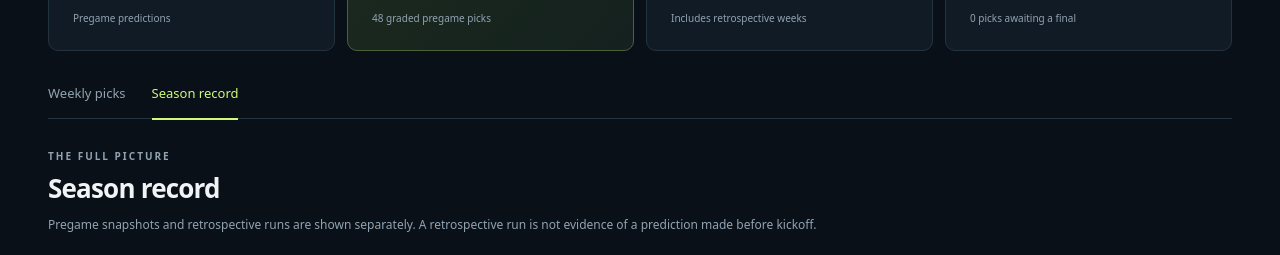
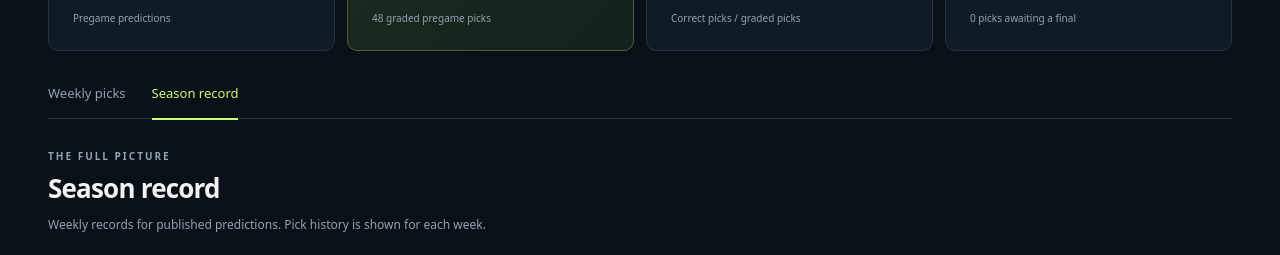
Before and after one commit to Dennisorf2020/nfl-picks, a plain HTML site: page index.html in a window 1280 px wide. Both pictures are taken after a click on the button "Season record". Shown: the part 534-789 px from the top of the page. Drawn offline with Linux system fonts and the light colour scheme.

Commit message:
Correct record descriptions for confirmed pregame history

```diff
--- a/index.html
+++ b/index.html
@@ -11,13 +11,13 @@
 <main>
 <div class="hero"><div><p class="eyebrow">WEEKLY INTELLIGENCE / SEASON TRACKER</p><h1>NFL<br><span>Robot</span></h1></div><div class="hero-mark" aria-hidden="true"><span>01—18</span><div class="field"><i></i><i></i><i></i><b>NFL<br>LAB</b><i></i><i></i><i></i></div></div></div><div class="status-bar"><span><span class="dot"></span> PUBLISHED RESULTS <span id="updated">Loading…</span></span><button id="refresh" type="button">Refresh results ↻</button></div>
 <p id="error" role="alert" hidden></p>
-<section class="metrics" aria-label="Season record"><article><span>ALL PUBLISHED PICKS</span><strong id="allRecord">—</strong><small id="allCaption">Loading season record</small></article><article class="highlight"><span>PREGAME RECORD</span><strong id="pregameRecord">—</strong><small id="pregameCaption">Saved before the games</small></article><article><span>OVERALL HIT RATE</span><strong id="accuracy">—</strong><small>Includes retrospective weeks</small></article><article><span>WEEKS PUBLISHED</span><strong id="weekCount">—</strong><small id="pending">—</small></article></section>
+<section class="metrics" aria-label="Season record"><article><span>ALL PUBLISHED PICKS</span><strong id="allRecord">—</strong><small id="allCaption">Loading season record</small></article><article class="highlight"><span>PREGAME RECORD</span><strong id="pregameRecord">—</strong><small id="pregameCaption">Saved before the games</small></article><article><span>OVERALL HIT RATE</span><strong id="accuracy">—</strong><small>Correct picks / graded picks</small></article><article><span>WEEKS PUBLISHED</span><strong id="weekCount">—</strong><small id="pending">—</small></article></section>
 <nav class="tabs" aria-label="Dashboard views"><button id="picksTab" class="active" aria-pressed="true">Weekly picks</button><button id="recordTab" aria-pressed="false">Season record</button></nav>
 <section id="picksView"><div class="section-heading"><div><p class="eyebrow" id="weekEyebrow">THE MATCHUPS</p><h2 id="weekHeading">Weekly picks</h2></div><div class="selectors"><label>Season<select id="season"></select></label><label>Week<select id="week"></select></label></div></div>
 <div class="week-summary"><span id="weekSource"></span><b id="weekRecord"></b></div><p class="note" id="provenanceNote"></p>
 <div class="toolbar"><label class="search"><span>⌕</span><input id="search" type="search" placeholder="Search a team…" aria-label="Search teams"></label><label class="filter-label">Show<select id="outcome"><option value="all">All results</option><option value="win">Correct picks</option><option value="loss">Missed picks</option><option value="pending">Pending</option></select></label><button id="download" class="quiet">Download picks ↓</button></div>
 <div id="matchups" class="matchups" aria-live="polite"></div><p id="empty" class="empty" hidden>No matchups match your filters.</p></section>
-<section id="recordView" hidden><div class="section-heading"><div><p class="eyebrow">THE FULL PICTURE</p><h2>Season record</h2></div></div><p class="note">Pregame snapshots and retrospective runs are shown separately. A retrospective run is not evidence of a prediction made before kickoff.</p><div class="table-wrap"><table><thead><tr><th>Week</th><th>Record</th><th>Hit rate</th><th>Pending</th><th>Pick history</th></tr></thead><tbody id="recordRows"></tbody></table></div></section>
+<section id="recordView" hidden><div class="section-heading"><div><p class="eyebrow">THE FULL PICTURE</p><h2>Season record</h2></div></div><p class="note">Weekly records for published predictions. Pick history is shown for each week.</p><div class="table-wrap"><table><thead><tr><th>Week</th><th>Record</th><th>Hit rate</th><th>Pending</th><th>Pick history</th></tr></thead><tbody id="recordRows"></tbody></table></div></section>
 <footer><span><b>NFL PREDICTION LAB</b><br>Published picks stay fixed. Final scores update separately.</span><span id="checked">Score refresh status loading…</span></footer>
 </main>
 </body></html>
```
